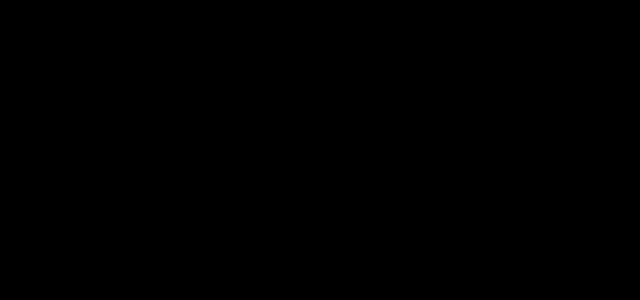
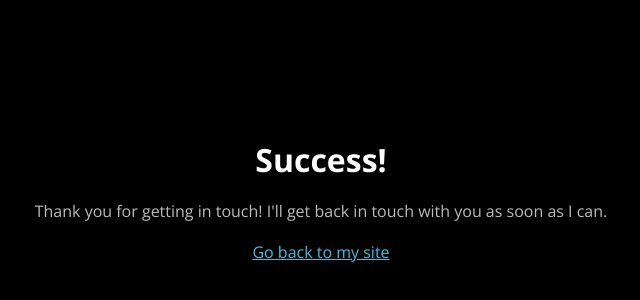
Before and after one commit to pburdette/paytonburdette.com-v2, a Nuxt app: page /success in a window 1280 px wide. Before the commit this address had no page. Shown: the part 50-350 px from the top of the page, without its empty margins (319-959 px from the left). Built offline with nearby package versions, Linux system fonts and the light colour scheme.

Commit message:
success page for successful form submits

```diff
--- a/components/Contact.vue
+++ b/components/Contact.vue
@@ -5,6 +5,7 @@
     <form
       name="contact"
       method="POST"
+      action="/success"
       data-netlify="true"
       data-netlify-honeypot="bot-field"
     >
--- a/form.html
+++ b/form.html
@@ -7,6 +7,7 @@
     <form
       name="contact"
       method="POST"
+      action="/success"
       data-netlify="true"
       data-netlify-honeypot="bot-field"
     >
--- /dev/null
+++ b/pages/success.vue
@@ -0,0 +1,31 @@
+<template>
+  <main>
+    <section>
+      <div class="success-message">
+        <h1>Success!</h1>
+        <p>Thank you for getting in touch! I'll get back in touch with you as soon as I can.</p>
+        <nuxt-link to="/">Go back to my site</nuxt-link>
+      </div>
+    </section>
+  </main>
+</template>
+
+<script>
+export default {
+  name: 'Success'
+}
+</script>
+
+<style lang="scss" scoped>
+.success-message {
+  display: flex;
+  flex-direction: column;
+  justify-content: center;
+  align-content: center;
+  text-align: center;
+  height: 50vh;
+  h1 {
+    margin-bottom: 0;
+  }
+}
+</style>
```
